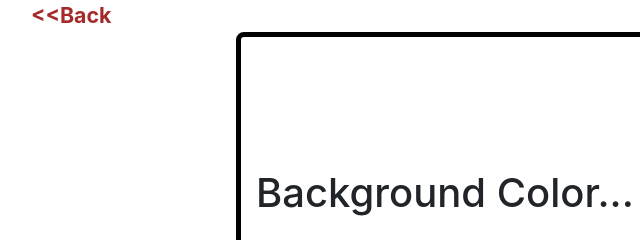
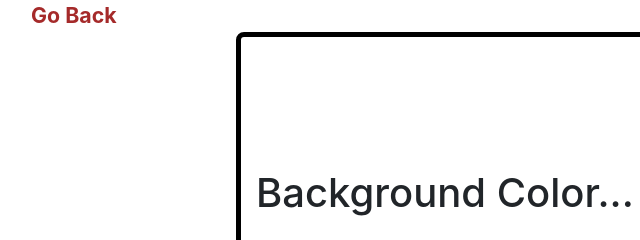
Before and after one commit to Mohamed-Adm/wep-pages, a plain HTML site: page Color/color.html in a window 1280 px wide. Shown: the top 240 px of the page, 54-694 px from the left. Drawn offline with nearby package versions, Linux system fonts and the light colour scheme.

Commit message:
Update color.html

```diff
--- a/Color/color.html
+++ b/Color/color.html
@@ -31,7 +31,7 @@
   <body>
     <div class="container">
       <a href="../index.html" style="font-size: 16pt; color:brown;
-      font-weight:bold">&lt;&lt;Back</a>
+      font-weight:bold">Go Back</a>
     </div>
     <div class="container c1">
       <header class="header">
```
